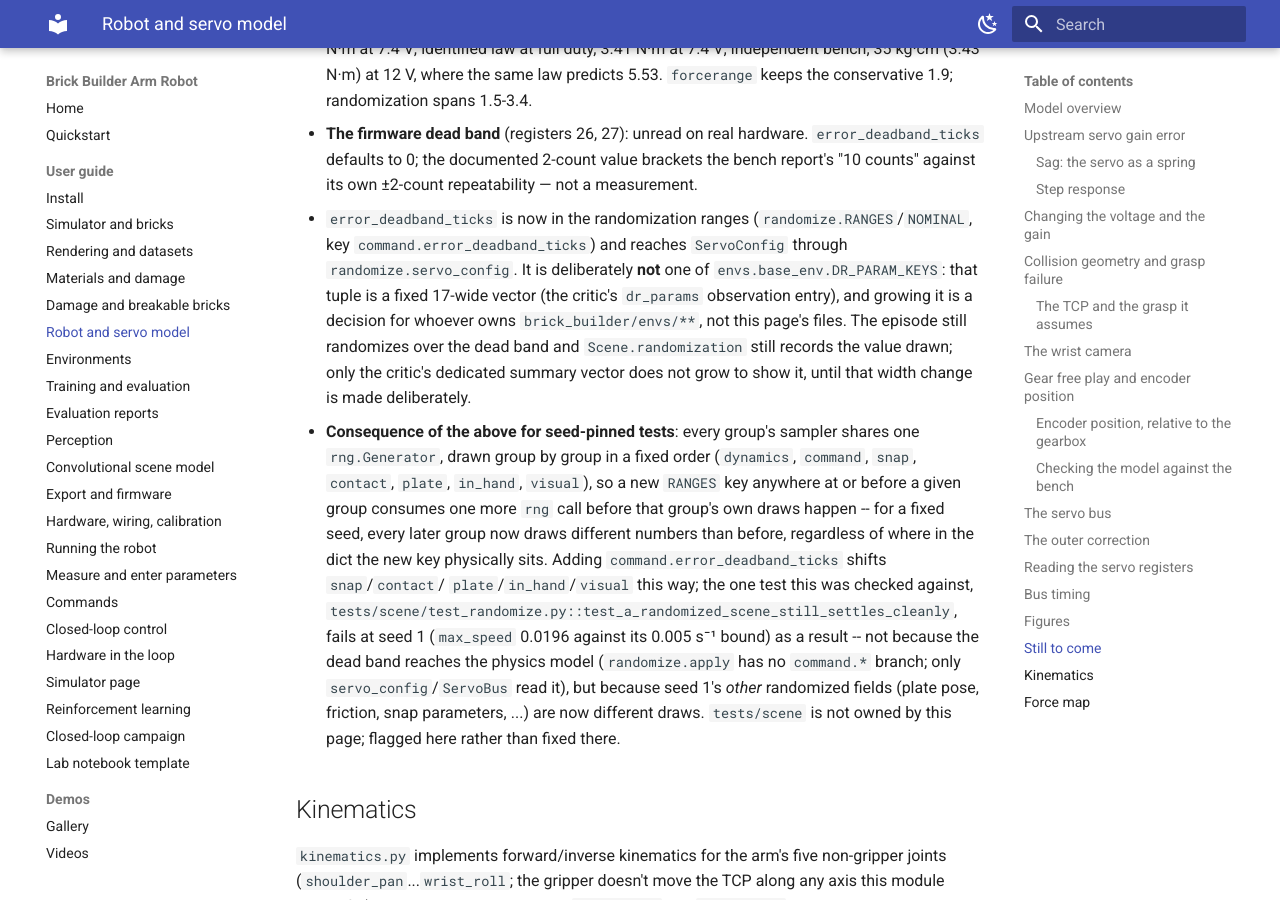
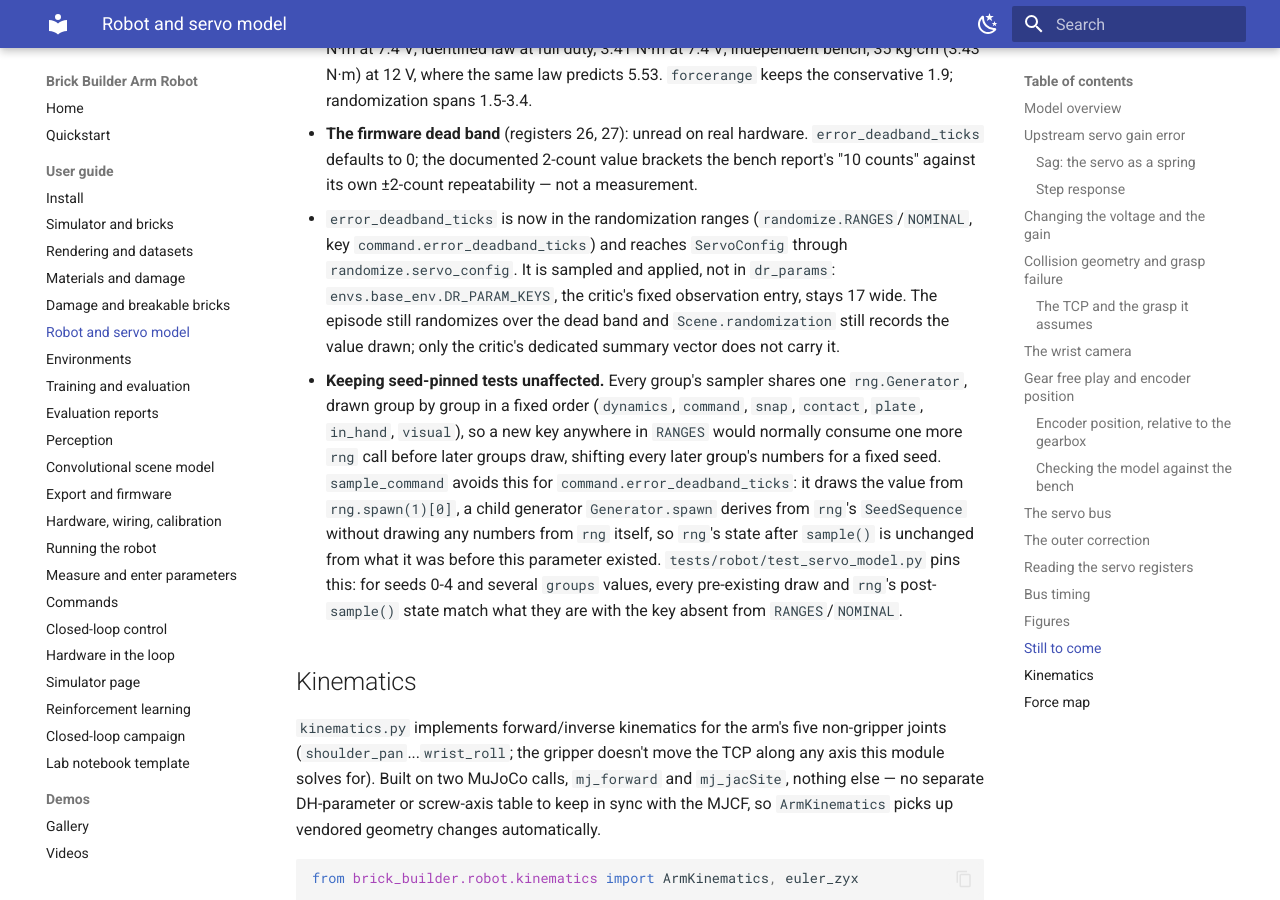
Before and after one commit to k-h-nunn/brick-builder-arm-robot, an MkDocs documentation site: the page built from docs/guide/03-robot-and-servo-model.md, in a window 1280 px wide and 900 px high, scrolled down 17822 px. Built offline with MkDocs 1.6.1 and Material for MkDocs 9.7.7, drawn with Linux system fonts in a browser that asks for light colours.

Commit message:
Stop the firmware dead band's randomization draw from shifting seeds
Adding command.error_deadband_ticks to randomize.RANGES/NOMINAL had
inserted its rng.uniform() call in the middle of the command group's
existing draws, so every draw after it (the rest of command.*, then
snap/contact/plate/in_hand/visual) consumed the shared generator one
call later than before, for any seed and at any randomization level,
including level 0. That changed ArmEnv.reset's arm pose, servo seeds
and every other randomized field for a fixed seed, and failed
tests/scene/test_randomize.py::test_a_randomized_scene_still_settles_cleanly
at seed 1.

sample_command now draws that one field from rng.spawn(1)[0], a child
generator NumPy derives from rng's SeedSequence without consuming any
of rng's own draws, so rng's state after sample() is unchanged from
what it was before this parameter existed. A new regression test
pins every pre-existing draw and rng's post-sample() state, for seeds
0-4, three group sets and two randomization levels, against the same
values with the key absent from RANGES/NOMINAL; checked separately
against the actual pre-existing randomize.py, this reproduces it
bit-for-bit in every case tested.

Also rewrites the servo_config docstring and guide 03's dead-band
paragraph as plain statements of what happens: error_deadband_ticks
is sampled and applied through servo_config, and
envs.base_env.DR_PARAM_KEYS, the critic's fixed observation entry,
stays 17 wide.

Co-Authored-By: Claude Sonnet 5 <noreply@anthropic.com>
Claude-Session: https://claude.ai/code/session_01HD3mMEkNC6Z1TH7gLTdMMh

```diff
--- a/docs/guide/03-robot-and-servo-model.md
+++ b/docs/guide/03-robot-and-servo-model.md
@@ -550,25 +550,21 @@ other two are seconds.
   defaults to 0; the documented 2-count value brackets the bench report's "10 counts" against its
   own ±2-count repeatability — not a measurement.
 - `error_deadband_ticks` is now in the randomization ranges (`randomize.RANGES`/`NOMINAL`, key
-  `command.error_deadband_ticks`) and reaches `ServoConfig` through `randomize.servo_config`. It
-  is deliberately **not** one of `envs.base_env.DR_PARAM_KEYS`: that tuple is a fixed 17-wide
-  vector (the critic's `dr_params` observation entry), and growing it is a decision for whoever
-  owns `brick_builder/envs/**`, not this page's files. The episode still randomizes over the dead
-  band and `Scene.randomization` still records the value drawn; only the critic's dedicated
-  summary vector does not grow to show it, until that width change is made deliberately.
-- **Consequence of the above for seed-pinned tests**: every group's sampler shares one
-  `rng.Generator`, drawn group by group in a fixed order (`dynamics`, `command`, `snap`,
-  `contact`, `plate`, `in_hand`, `visual`), so a new `RANGES` key anywhere at or before a given
-  group consumes one more `rng` call before that group's own draws happen -- for a fixed seed,
-  every later group now draws different numbers than before, regardless of where in the dict the
-  new key physically sits. Adding `command.error_deadband_ticks` shifts `snap`/`contact`/
-  `plate`/`in_hand`/`visual` this way; the one test this was checked against,
-  `tests/scene/test_randomize.py::test_a_randomized_scene_still_settles_cleanly`, fails at
-  seed 1 (`max_speed` 0.0196 against its 0.005 s⁻¹ bound) as a result -- not because the dead
-  band reaches the physics model (`randomize.apply` has no `command.*` branch; only
-  `servo_config`/`ServoBus` read it), but because seed 1's *other* randomized fields (plate
-  pose, friction, snap parameters, ...) are now different draws. `tests/scene` is not owned by
-  this page; flagged here rather than fixed there.
+  `command.error_deadband_ticks`) and reaches `ServoConfig` through `randomize.servo_config`.
+  It is sampled and applied, not in `dr_params`: `envs.base_env.DR_PARAM_KEYS`, the critic's
+  fixed observation entry, stays 17 wide. The episode still randomizes over the dead band and
+  `Scene.randomization` still records the value drawn; only the critic's dedicated summary
+  vector does not carry it.
+- **Keeping seed-pinned tests unaffected.** Every group's sampler shares one `rng.Generator`,
+  drawn group by group in a fixed order (`dynamics`, `command`, `snap`, `contact`, `plate`,
+  `in_hand`, `visual`), so a new key anywhere in `RANGES` would normally consume one more `rng`
+  call before later groups draw, shifting every later group's numbers for a fixed seed.
+  `sample_command` avoids this for `command.error_deadband_ticks`: it draws the value from
+  `rng.spawn(1)[0]`, a child generator `Generator.spawn` derives from `rng`'s `SeedSequence`
+  without drawing any numbers from `rng` itself, so `rng`'s state after `sample()` is unchanged
+  from what it was before this parameter existed. `tests/robot/test_servo_model.py` pins this:
+  for seeds 0-4 and several `groups` values, every pre-existing draw and `rng`'s post-`sample()`
+  state match what they are with the key absent from `RANGES`/`NOMINAL`.
 
 ## Kinematics
 
```
Also changed, not shown: 2 other files.
